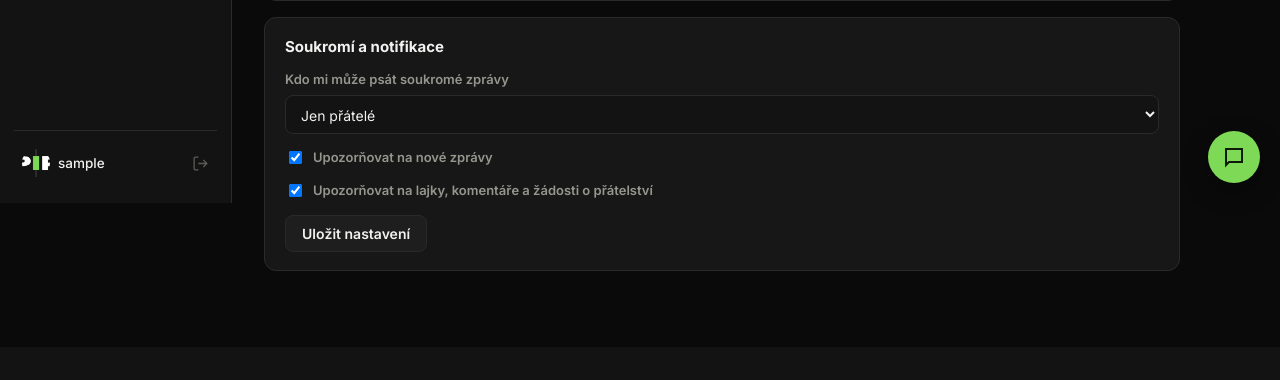
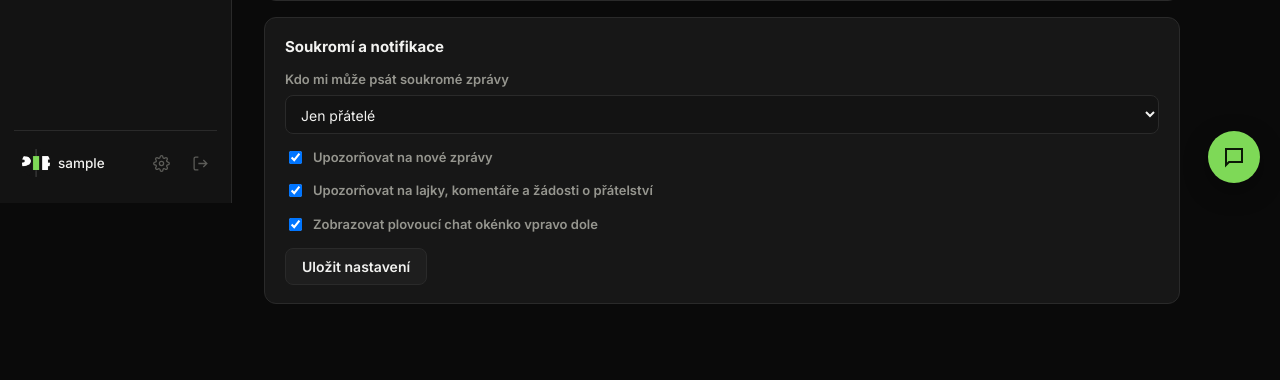
Before and after one commit to czerichi-cell/PIPLY.com, a Flask app: page /u/settings/edit in a window 1280 px wide. Shown: the part 597-977 px from the top of the page. Before the commit the page ends 868 px from the top, so only its background shows below. Run offline with Flask 3, Linux system fonts and the light colour scheme; the visitor is signed in with stand-in values (Sample User, id 1); data comes from the database, SQL or seed files in the repository; data that the repository does not hold is empty.

Commit message:
popis změny

```diff
--- a/app.py
+++ b/app.py
@@ -34,12 +34,16 @@ def create_app():
     @app.context_processor
     def inject_globals():
         if g.get("user"):
+            from db import query_one
+            settings = query_one("SELECT chat_widget_enabled FROM user_settings WHERE user_id=?", (g.user["id"],))
+            widget_enabled = settings["chat_widget_enabled"] if settings and settings["chat_widget_enabled"] is not None else 1
             return {
                 "current_user": g.user,
                 "notif_count": unread_notification_count(g.user["id"]),
                 "msg_count": unread_message_count(g.user["id"]),
+                "chat_widget_enabled": bool(widget_enabled),
             }
-        return {"current_user": None, "notif_count": 0, "msg_count": 0}
+        return {"current_user": None, "notif_count": 0, "msg_count": 0, "chat_widget_enabled": False}
 
     # --- Registrace blueprintu ---
     from routes.auth import bp as auth_bp
--- a/db.py
+++ b/db.py
@@ -27,7 +27,17 @@ def init_db():
     conn = sqlite3.connect(str(DB_PATH))
     conn.executescript(SCHEMA_PATH.read_text(encoding="utf-8"))
     conn.commit()
+    _run_migrations(conn)
+    conn.commit()
     conn.close()
+
+
+def _run_migrations(conn):
+    """Doplni sloupce, ktere pribyly po prvnim nasazeni, do jiz existujici databaze
+    (CREATE TABLE IF NOT EXISTS sloupce k existujici tabulce nedoplni, proto rucni migrace)."""
+    existing_cols = {row[1] for row in conn.execute("PRAGMA table_info(user_settings)").fetchall()}
+    if "chat_widget_enabled" not in existing_cols:
+        conn.execute("ALTER TABLE user_settings ADD COLUMN chat_widget_enabled INTEGER DEFAULT 1")
 
 
 def query_all(sql, params=()):
--- a/routes/profile.py
+++ b/routes/profile.py
@@ -115,12 +115,13 @@ def update_privacy():
     messages_privacy = request.form.get("messages_privacy", "friends")
     notify_messages = 1 if request.form.get("notify_messages") else 0
     notify_social = 1 if request.form.get("notify_social") else 0
+    chat_widget_enabled = 1 if request.form.get("chat_widget_enabled") else 0
     execute(
-        """UPDATE user_settings SET messages_privacy=?, notify_messages=?, notify_social=?
+        """UPDATE user_settings SET messages_privacy=?, notify_messages=?, notify_social=?, chat_widget_enabled=?
            WHERE user_id=?""",
-        (messages_privacy, notify_messages, notify_social, g.user["id"]),
+        (messages_privacy, notify_messages, notify_social, chat_widget_enabled, g.user["id"]),
     )
-    flash("Nastavení soukromí uloženo.", "success")
+    flash("Nastavení uloženo.", "success")
     return redirect(url_for("profile.edit_profile"))
 
 
--- a/schema.sql
+++ b/schema.sql
@@ -120,6 +120,7 @@ CREATE TABLE IF NOT EXISTS user_settings (
     messages_privacy TEXT CHECK(messages_privacy IN ('everyone','friends','nobody')) DEFAULT 'friends',
     notify_messages INTEGER DEFAULT 1,
     notify_social INTEGER DEFAULT 1,
+    chat_widget_enabled INTEGER DEFAULT 1,
     FOREIGN KEY(user_id) REFERENCES users(id) ON DELETE CASCADE
 );
 
--- a/static/css/style.css
+++ b/static/css/style.css
@@ -121,6 +121,14 @@ p { margin: 0 0 8px; }
 }
 .user-chip span { overflow: hidden; text-overflow: ellipsis; white-space: nowrap; }
 .user-chip:hover { background: var(--card); }
+.settings-link {
+  padding: 8px;
+  border-radius: var(--radius-sm);
+  color: var(--text-faint);
+  display: flex;
+}
+.settings-link:hover { background: var(--bg-elevated); color: var(--text); }
+.settings-link svg { width: 17px; height: 17px; }
 .logout-link {
   padding: 8px;
   border-radius: var(--radius-sm);
--- a/templates/base.html
+++ b/templates/base.html
@@ -59,6 +59,9 @@
         <img class="avatar avatar-sm" src="{{ url_for('static', filename=current_user['avatar_path']) if current_user['avatar_path'] else url_for('static', filename='img/piply-icon.png') }}" alt="">
         <span>{{ current_user['display_name'] or current_user['username'] }}</span>
       </a>
+      <a href="{{ url_for('profile.edit_profile') }}" class="settings-link" title="Nastavení">
+        <svg viewBox="0 0 24 24" fill="none" stroke="currentColor" stroke-width="1.8"><circle cx="12" cy="12" r="3"/><path d="M19.4 15a1.65 1.65 0 00.33 1.82l.06.06a2 2 0 11-2.83 2.83l-.06-.06a1.65 1.65 0 00-1.82-.33 1.65 1.65 0 00-1 1.51V21a2 2 0 01-4 0v-.09A1.65 1.65 0 009 19.4a1.65 1.65 0 00-1.82.33l-.06.06a2 2 0 11-2.83-2.83l.06-.06A1.65 1.65 0 004.6 15a1.65 1.65 0 00-1.51-1H3a2 2 0 010-4h.09A1.65 1.65 0 004.6 9a1.65 1.65 0 00-.33-1.82l-.06-.06a2 2 0 112.83-2.83l.06.06A1.65 1.65 0 009 4.6a1.65 1.65 0 001-1.51V3a2 2 0 014 0v.09a1.65 1.65 0 001 1.51 1.65 1.65 0 001.82-.33l.06-.06a2 2 0 112.83 2.83l-.06.06A1.65 1.65 0 0019.4 9c.36.14.68.36 1.51 1H21a2 2 0 010 4h-.09a1.65 1.65 0 00-1.51 1z"/></svg>
+      </a>
       <a href="{{ url_for('auth.logout') }}" class="logout-link" title="Odhlásit">
         <svg viewBox="0 0 24 24"><path d="M9 21H5a2 2 0 01-2-2V5a2 2 0 012-2h4M16 17l5-5-5-5M21 12H9"/></svg>
       </a>
@@ -86,6 +89,7 @@
 
 <div class="toast-container" id="toast-container"></div>
 
+{% if current_user and chat_widget_enabled %}
 <div class="chat-widget" id="chat-widget">
   <div class="chat-widget-panel" id="chat-widget-panel" style="display:none">
     <div class="chat-widget-header" id="chat-widget-header">
@@ -107,6 +111,7 @@
     <span class="badge" id="chat-widget-badge" style="display:none"></span>
   </button>
 </div>
+{% endif %}
 
 {% else %}
   {% with messages = get_flashed_messages(with_categories=true) %}
--- a/templates/profile/edit.html
+++ b/templates/profile/edit.html
@@ -61,6 +61,10 @@
       <input type="checkbox" name="notify_social" id="ns" style="width:auto" {{ 'checked' if not settings or settings['notify_social'] }}>
       <label for="ns" style="margin:0">Upozorňovat na lajky, komentáře a žádosti o přátelství</label>
     </div>
+    <div class="field" style="display:flex; align-items:center; gap:8px">
+      <input type="checkbox" name="chat_widget_enabled" id="cw" style="width:auto" {{ 'checked' if not settings or settings['chat_widget_enabled'] }}>
+      <label for="cw" style="margin:0">Zobrazovat plovoucí chat okénko vpravo dole</label>
+    </div>
     <button type="submit" class="btn btn-secondary">Uložit nastavení</button>
   </form>
 </div>
```
